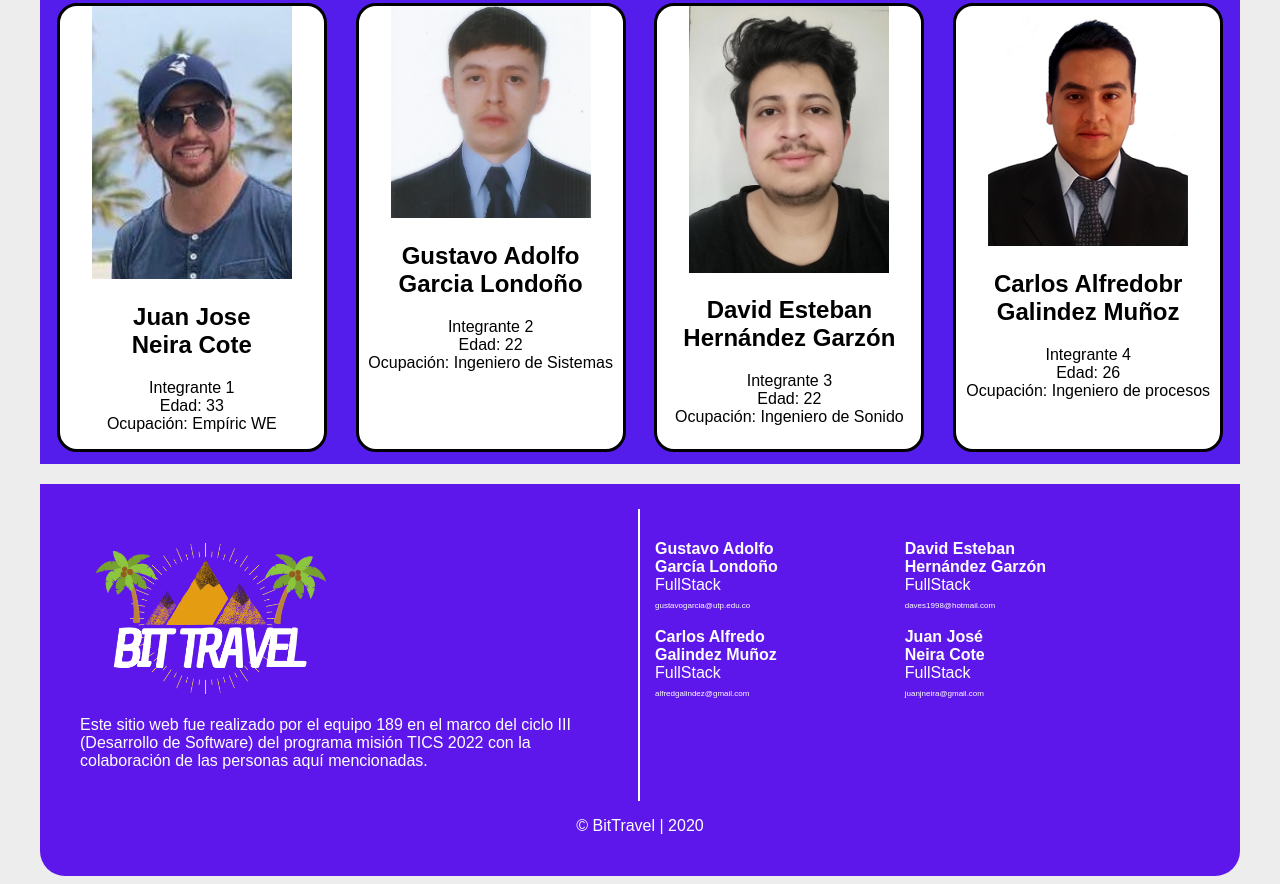
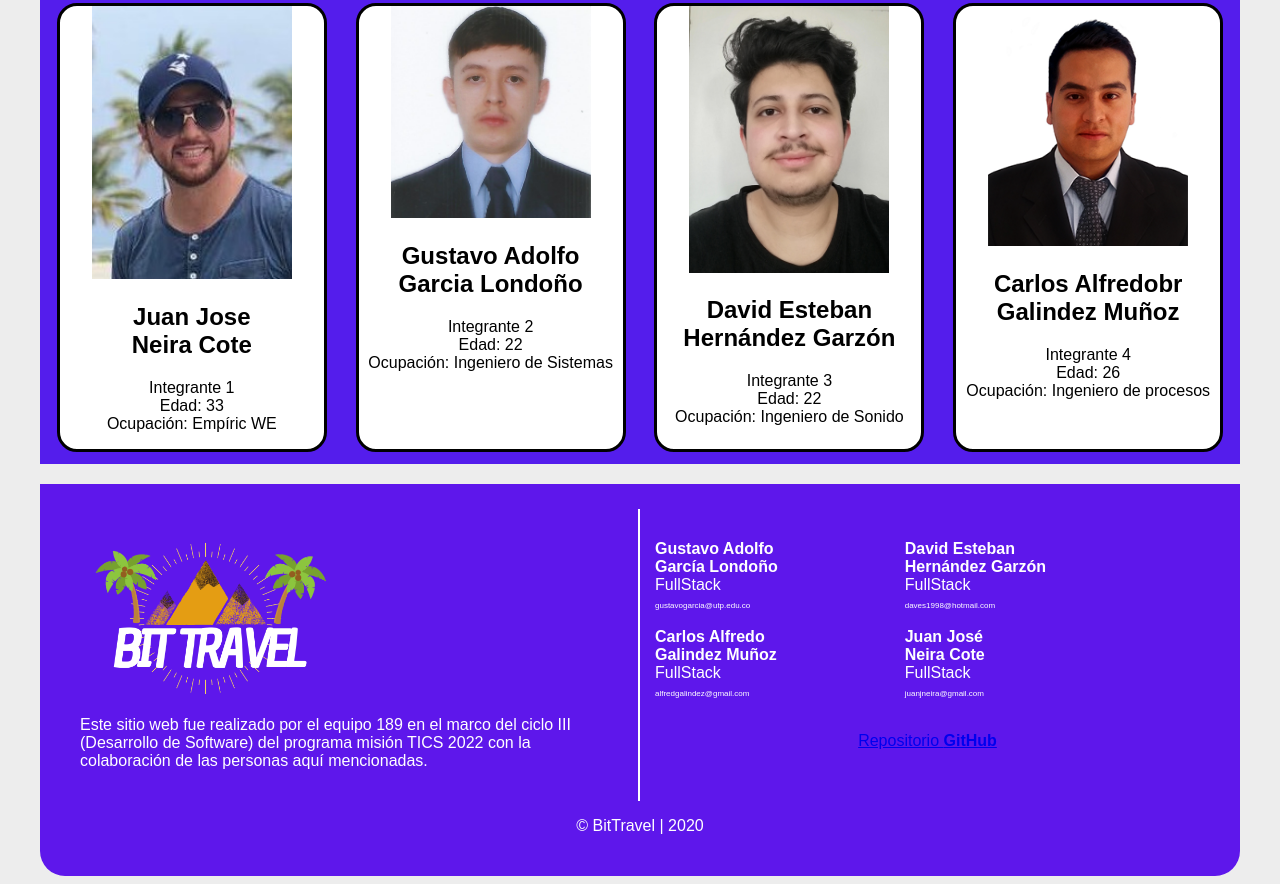
Before and after one commit to Grupo-189-Desarrollo-de-SW/semana-1-189, a website: page src/index.html in a window 1280 px wide. Shown: the part 3005-3889 px from the top of the page. Drawn offline with Linux system fonts and the light colour scheme.

Commit message:
Update index.html

```diff
--- a/src/index.html
+++ b/src/index.html
@@ -204,6 +204,13 @@
                         <strong>Juan José<br>Neira Cote</strong><br>FullStack<br><span class="texto_peque">juanjneira@gmail.com</span>
                     </p>
                 </div>
+                <div class="full-width">
+                    <a href="https://github.com/Grupo-189-Desarrollo-de-SW/semana-1-189.git" target="_blank">
+                        <p class="full-width" align="center">
+                            Repositorio <strong>GitHub</strong>
+                        </p>
+                    </a>
+                </div>
             </div>
         </div>
         <div class="full-width">
```
